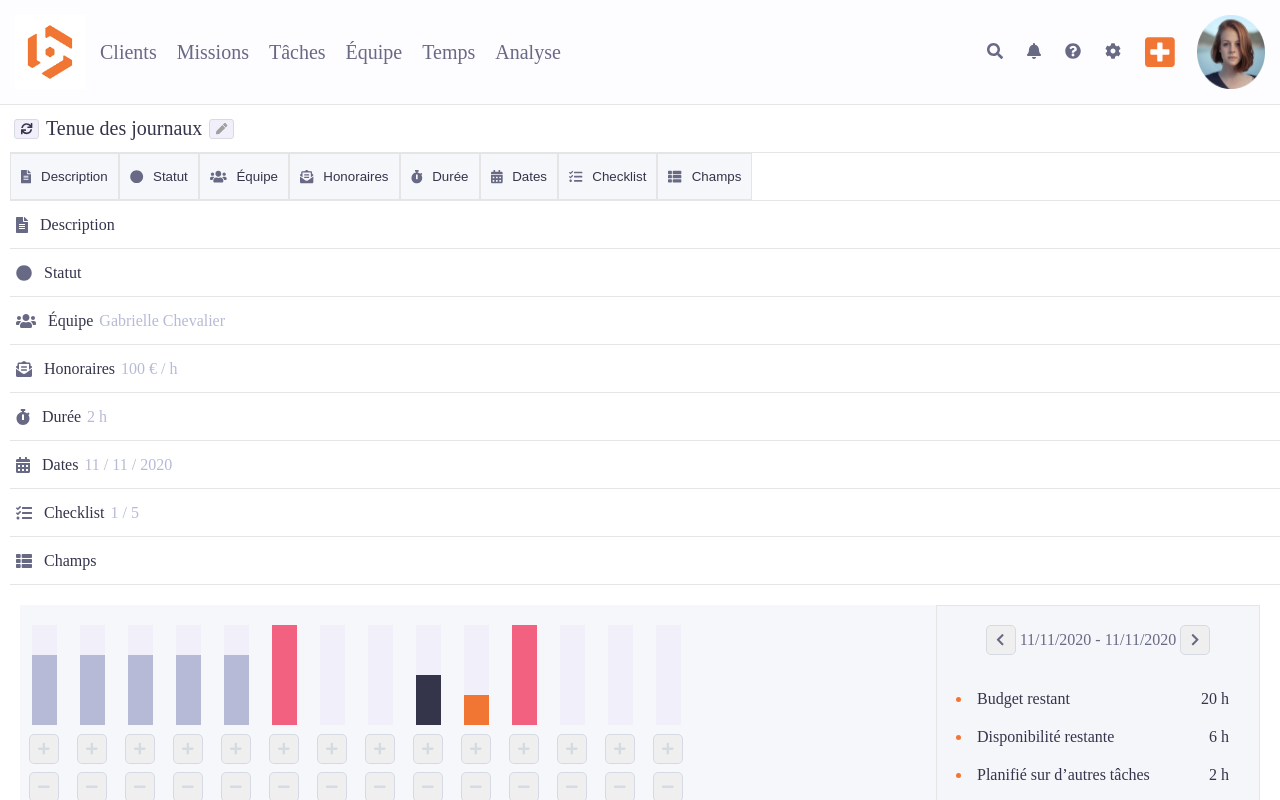
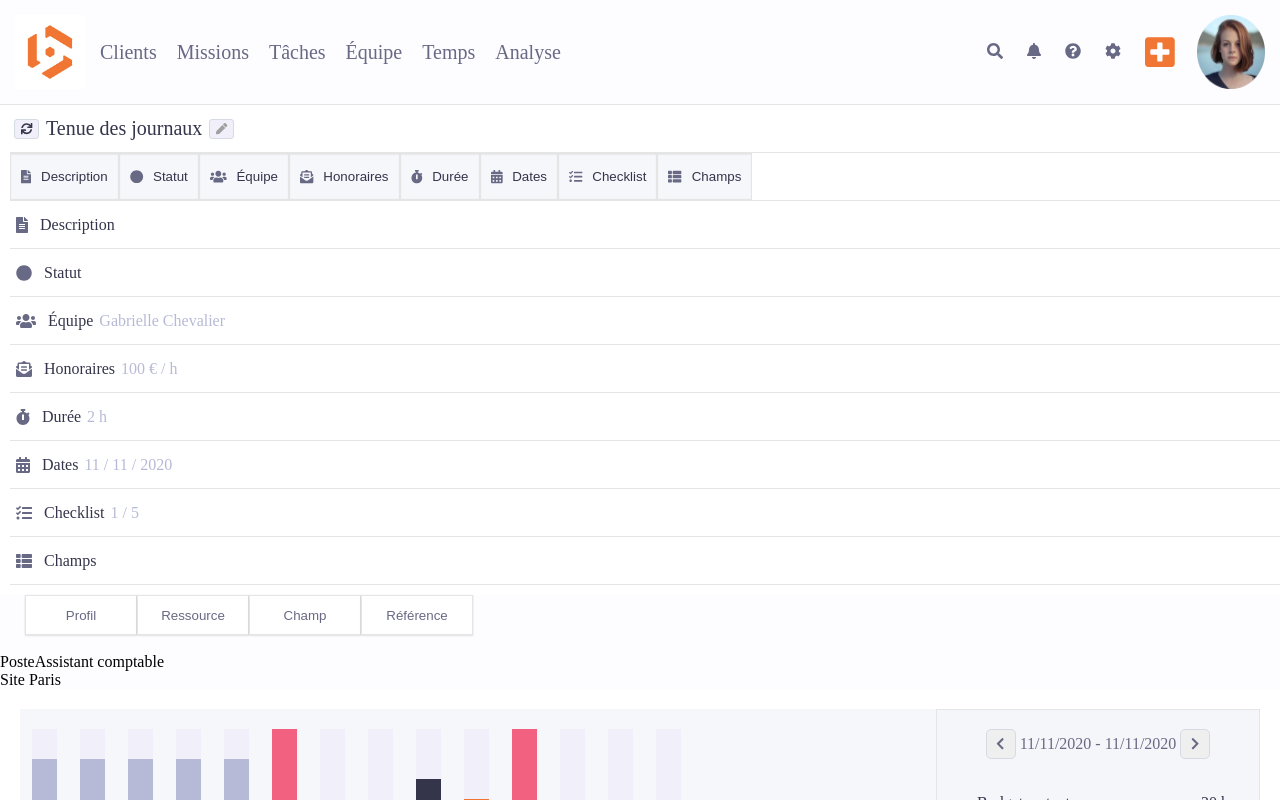
Before and after one commit to deepikabekal/Beeye-1.0, a React (Create React App) app: page / in a window 1280 px wide. Shown: the top 800 px of the page. Built offline with nearby package versions, Linux system fonts and the light colour scheme.

Commit message:
styles for togglebar added

```diff
--- a/public/index.css
+++ b/public/index.css
@@ -2,12 +2,13 @@
   --baseMed10: #686985;
   --darkOrange: #f27633;
   --borderColor: #e5e5e5;
-  --backgroundLight: #fdfcff;
+  --baseLight21: #fdfcff;
   --lightGray: #b7bad6;
   --greysMed01: #d6dbe3;
   --greysLight02: #f6f7fa;
   --baseLight20: #f1f0fa;
   --baseDark01: #34344b;
+  --backGroundColor: #ffffff;
 
   /* --dark: #000000;
   --darker: #111111;
--- a/src/components/Header/header.css
+++ b/src/components/Header/header.css
@@ -3,7 +3,7 @@ header {
   display: flex;
   justify-content: space-between;
   flex-wrap: wrap;
-  background-color: var(--backgroundLight);
+  background-color: var(--baseLight21);
 }
 
 /* #navigation {
--- /dev/null
+++ b/src/components/TeamSection/Equipe/EquipeStyles.css
@@ -0,0 +1,28 @@
+.equipe-div {
+  background-color: var(--baseLight21);
+}
+.toggle-btn-bar {
+  height: 48px;
+  display: flex;
+  margin: 10px 25px;
+}
+.toggle-btn-bar:first-child {
+  border-radius: 4px 0px 0px 4px;
+}
+
+.equipe-toggle-btn {
+  display: flex;
+  align-items: center;
+  justify-content: center;
+  height: 40px;
+  width: 112px;
+  padding: 0 10px;
+  color: var(--baseMed10);
+  background-color: var(--backGroundColor);
+  border: 1px solid var(--borderColor);
+  box-shadow: 0px 0px 1px rgba(0, 0, 0, 0.1), 0px 1px 2px rgba(0, 0, 0, 0.1);
+}
+
+.equipe-toggle-btn:hover {
+  background-color: var(--baseLight20);
+}
--- a/src/components/TeamSection/Equipe/index.js
+++ b/src/components/TeamSection/Equipe/index.js
@@ -1,4 +1,5 @@
 import React from "react";
+import "./EquipeStyles.css";
 
 function Equipe() {
   const toggleBtn = [
@@ -8,15 +9,21 @@ function Equipe() {
     { id: 4, name: "Référence" }
   ];
   return (
-    <div>
+    <div className="equipe-div">
+      <div className="toggle-btn-bar">
+        {toggleBtn.map((item) => (
+          <button key={item.id} type="button" className="equipe-toggle-btn">
+            {item.name}
+          </button>
+        ))}
+      </div>
       <div>
-        {toggleBtn.map((item) => (
-          <>
-            <button key={item.id} type="button">
-              {item.name}
-            </button>
-          </>
-        ))}
+        <span>Poste</span>
+        <span>Assistant comptable</span>
+      </div>
+      <div>
+        <span>Site </span>
+        <span>Paris</span>
       </div>
     </div>
   );
--- a/src/components/TeamSection/Journaux/JournauxStyles.css
+++ b/src/components/TeamSection/Journaux/JournauxStyles.css
@@ -48,6 +48,8 @@
   color: var(--baseDark01);
   background-color: var(--greysLight02);
   border: 1px solid var(--borderColor);
+  box-shadow: inset 0px 0px 1px rgba(0, 0, 0, 0.1),
+    inset 0px 1px 1px rgba(0, 0, 0, 0.05);
 }
 
 .nomenclature-icon {
--- a/src/components/TeamSection/index.js
+++ b/src/components/TeamSection/index.js
@@ -2,11 +2,13 @@ import React from "react";
 import PlanningGraph from "./PlanningGraph";
 import ResourcePlanning from "./ResourcePlanning";
 import Journaux from "./Journaux";
+import Equipe from "./Equipe";
 
 function TeamSection() {
   return (
     <>
       <Journaux />
+      <Equipe />
       <PlanningGraph />
       <ResourcePlanning />
     </>
```
